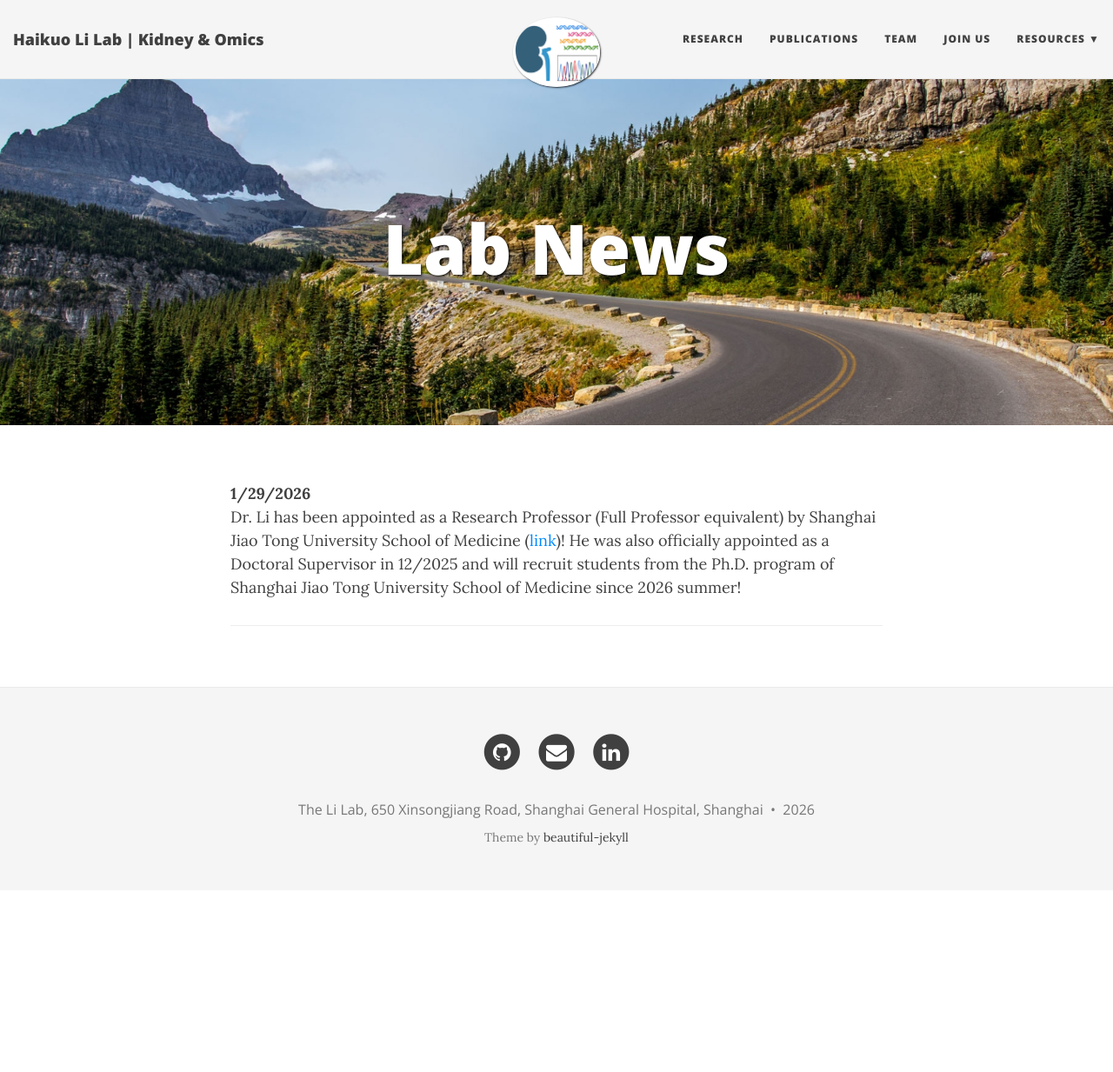
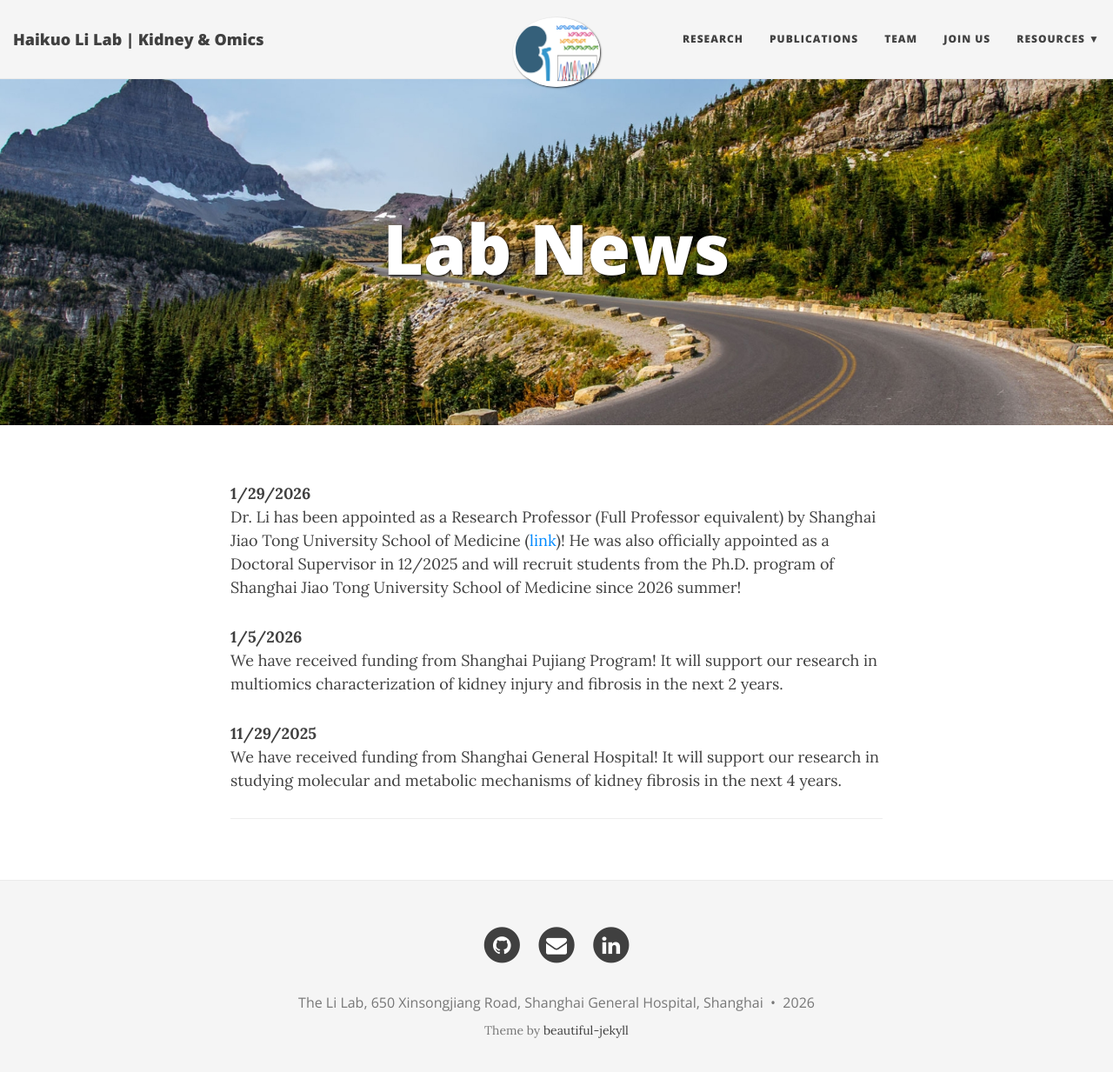
Before and after one commit to TheLiLab/thelilab.github.io, a Jekyll site: the page built from News.md, in a window 1280 px wide and 1246 px high. Shown: the top 1233 px of the window at 87% size. Built offline with Jekyll 4.4.1, drawn with Linux system fonts in a browser that asks for light colours; nearby versions of some CDN libraries.

Commit message:
Update News.md

```diff
--- a/News.md
+++ b/News.md
@@ -12,4 +12,13 @@ Dr. Li has been appointed as a Research Professor (Full Professor equivalent) by
 He was also officially appointed as a Doctoral Supervisor in 12/2025 and will recruit students from the Ph.D. program of Shanghai Jiao Tong University School of Medicine since 2026 summer!
 <br>
 
+<strong>1/5/2026</strong><br>
+We have received funding from Shanghai Pujiang Program! It will support our research in multiomics characterization of kidney injury and fibrosis in the next 2 years.
+<br>
+
+<strong>11/29/2025</strong><br>
+We have received funding from Shanghai General Hospital! It will support our research in studying molecular and metabolic mechanisms of kidney fibrosis in the next 4 years.
+<br>
+
+
 <hr>
```
